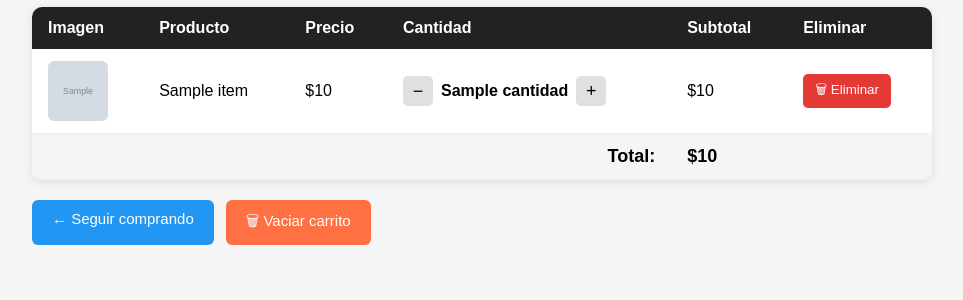
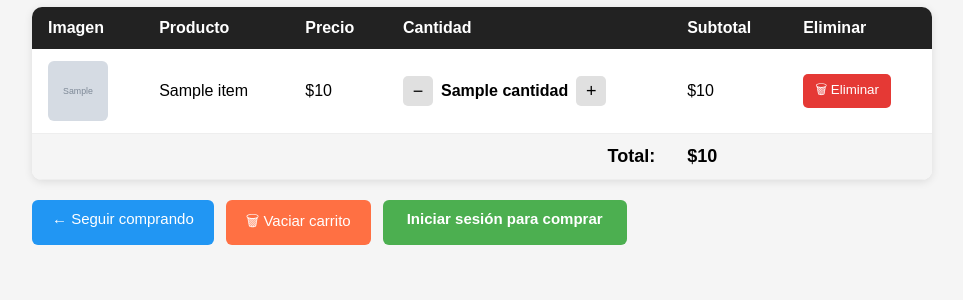
Before and after one commit to m1guel3agle/MerkaFacil, a Django app: template carrito/templates/carrito/carrito.html in a window 1280 px wide. Shown: the part 171-471 px from the top of the page, without its empty margins (158-1121 px from the left). Run offline with Django 5.2, Linux system fonts and the light colour scheme; the template is opened without the code that fills it: most values are stand-ins (such as "Sample title", 1, 10 or a date in 2020); grey boxes marked "Sample" are stand-in pictures.

Commit message:
chore: agregar archivos faltantes

```diff
--- a/carrito/templates/carrito/carrito.html
+++ b/carrito/templates/carrito/carrito.html
@@ -93,7 +93,17 @@
         text-decoration: none;
     }
     .btn-seguir:hover { background: #1565C0; }
-    .vacio { text-align: center; padding: 40px; color: #888; font-size: 18px; }
+    .btn-comprar {
+        background: #4CAF50;
+        color: white;
+        border: none;
+        padding: 10px 24px;
+        border-radius: 6px;
+        cursor: pointer;
+        font-size: 15px;
+        font-weight: bold;
+    }
+    .btn-comprar:hover { background: #388E3C; }
 </style>
 
 <div class="carrito-container">
@@ -156,6 +166,16 @@
             <a href="{% url 'limpiar_carrito' %}">
                 <button class="btn-vaciar">🗑 Vaciar carrito</button>
             </a>
+            {% if user.is_authenticated %}
+                <form method="POST" action="{% url 'realizar_compra' %}">
+                    {% csrf_token %}
+                    <button type="submit" class="btn-comprar">✅ Realizar compra</button>
+                </form>
+            {% else %}
+                <a href="{% url 'login' %}" class="btn-comprar" style="text-decoration:none; display:inline-block;">
+                    Iniciar sesión para comprar
+                </a>
+            {% endif %}
         </div>
 
     {% else %}
```
Also changed, not shown: core/templates/home.html (+7 -5 lines), db.sqlite3, media/logo.jpg (added).
